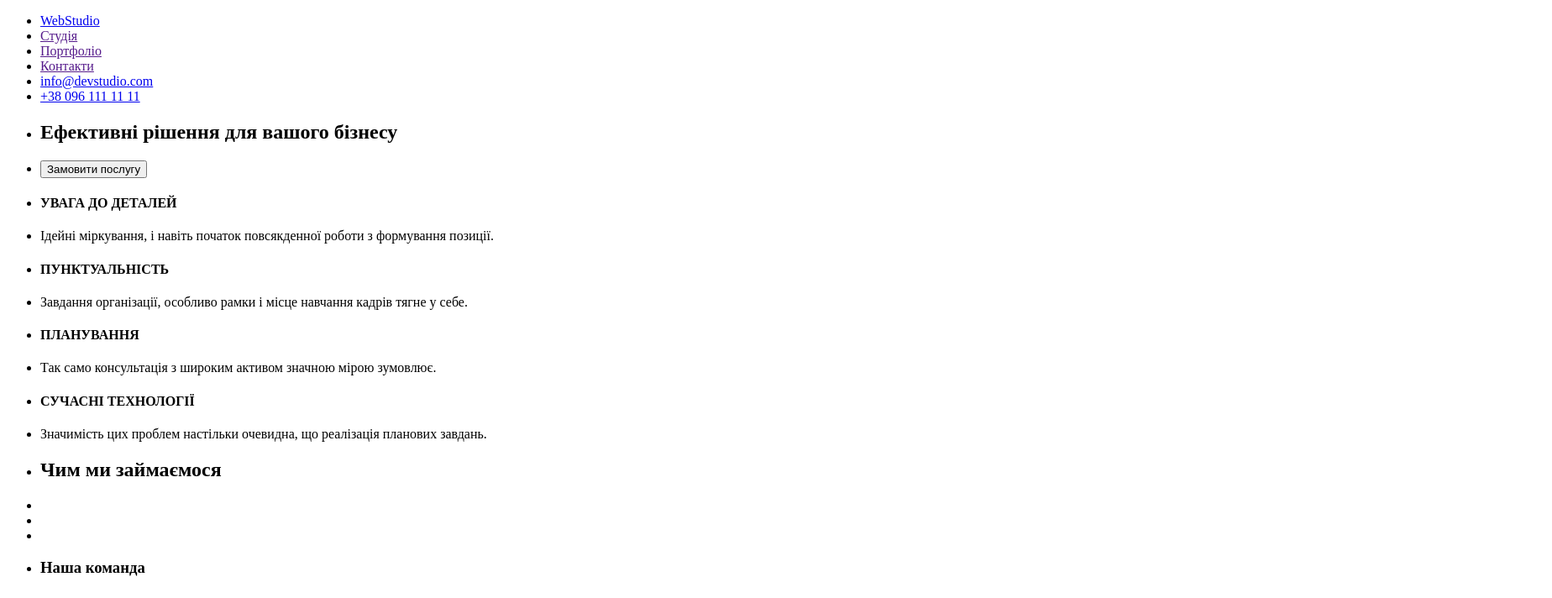
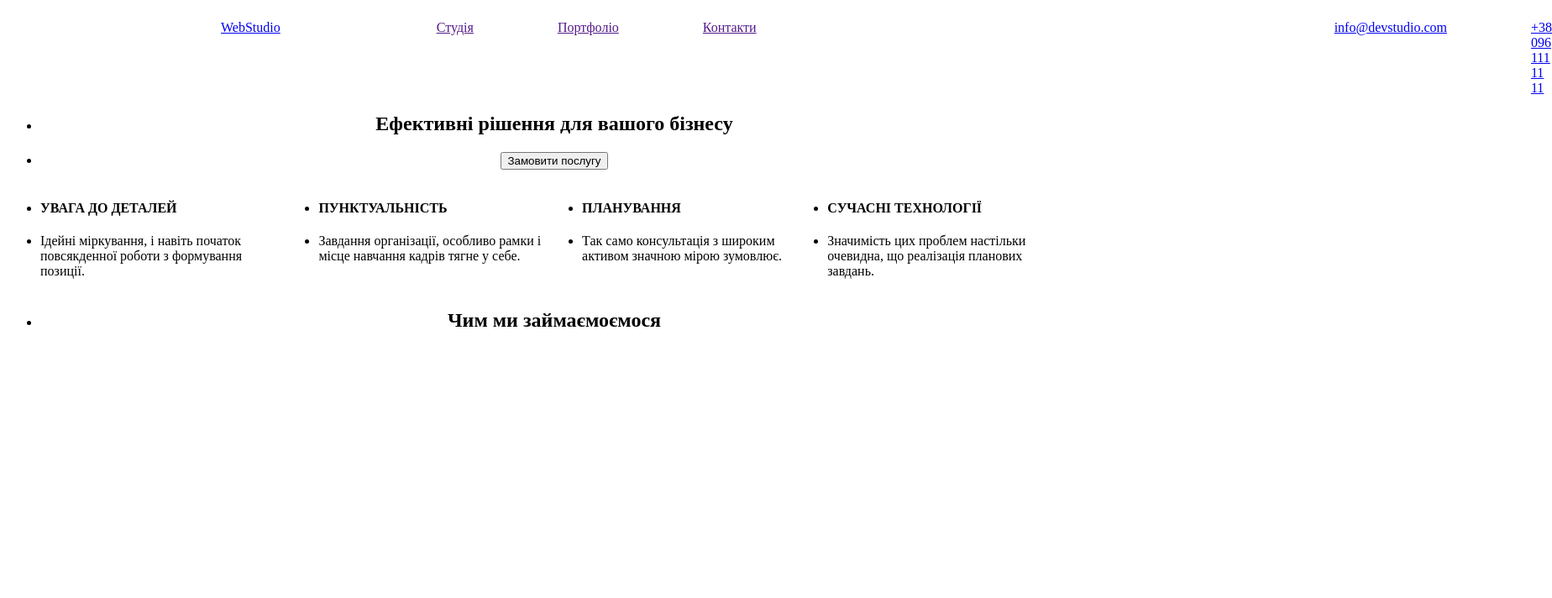
Before and after one commit to Yevheniia22/hw31, a plain HTML site: page hw31_WebStudio_SASS/index.html in a window 1280 px wide. Shown: the top 712 px of the page at 84% size, 1848 px wide, since content can reach past the window. Drawn offline with nearby package versions, Linux system fonts and the light colour scheme; files that its build step writes are made by us from their sources.

Commit message:
Update index.html

```diff
--- a/hw31_WebStudio_SASS/index.html
+++ b/hw31_WebStudio_SASS/index.html
@@ -4,7 +4,8 @@
     <meta charset="UTF-8">
     <meta name="viewport" content="width=device-width, initial-scale=1.0">
     <title>Document</title>
-    </head>
+    <link rel="stylesheet" href="css/main.css">
+</head>
 <body>
     <header>
         <nav>
@@ -62,7 +63,7 @@
 
         <section>
             <ul>
-                <li><h2 class="center">Чим ми займаємося</h2></li>
+                <li><h2 class="center">Чим ми займаємоємося</h2></li>
             </ul>
             <ul class="row">
                     <li class="team1"><img src="box1.jpg" alt=""></li>
```
